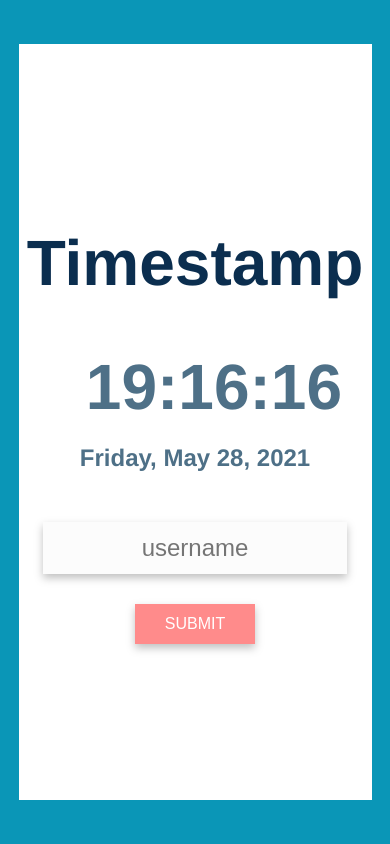
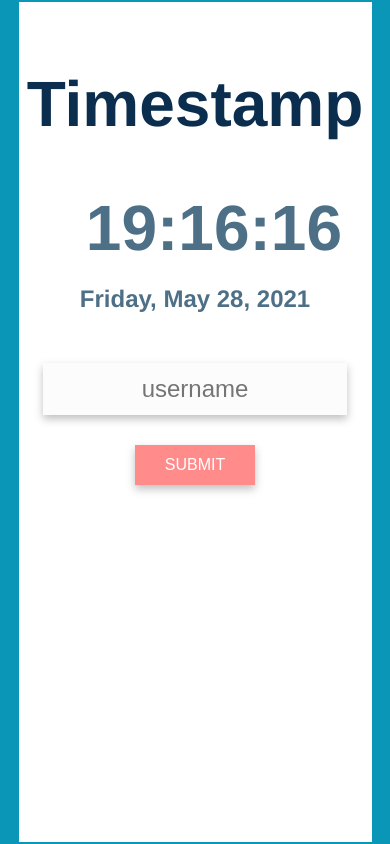
Before and after one commit to qbeam/PocoLoco, a Vue app: page /TimeStamp in a window 390 px wide. Built offline with nearby package versions, Linux system fonts and the light colour scheme; what v-calendar, vue3-apexcharts would draw is missing.

Commit message:
Responsive timestamp

```diff
--- a/src/views/TimeStamp.vue
+++ b/src/views/TimeStamp.vue
@@ -141,5 +141,13 @@ input {
   .current-time {
     width: 80%;
   }
+  .inner-container {
+    width: 70%;
+    height: 90%;
+    margin: auto;
+    background-color: white;
+    text-align: center;
+    justify-content: flex-start;
+  }
 }
 </style>
```
